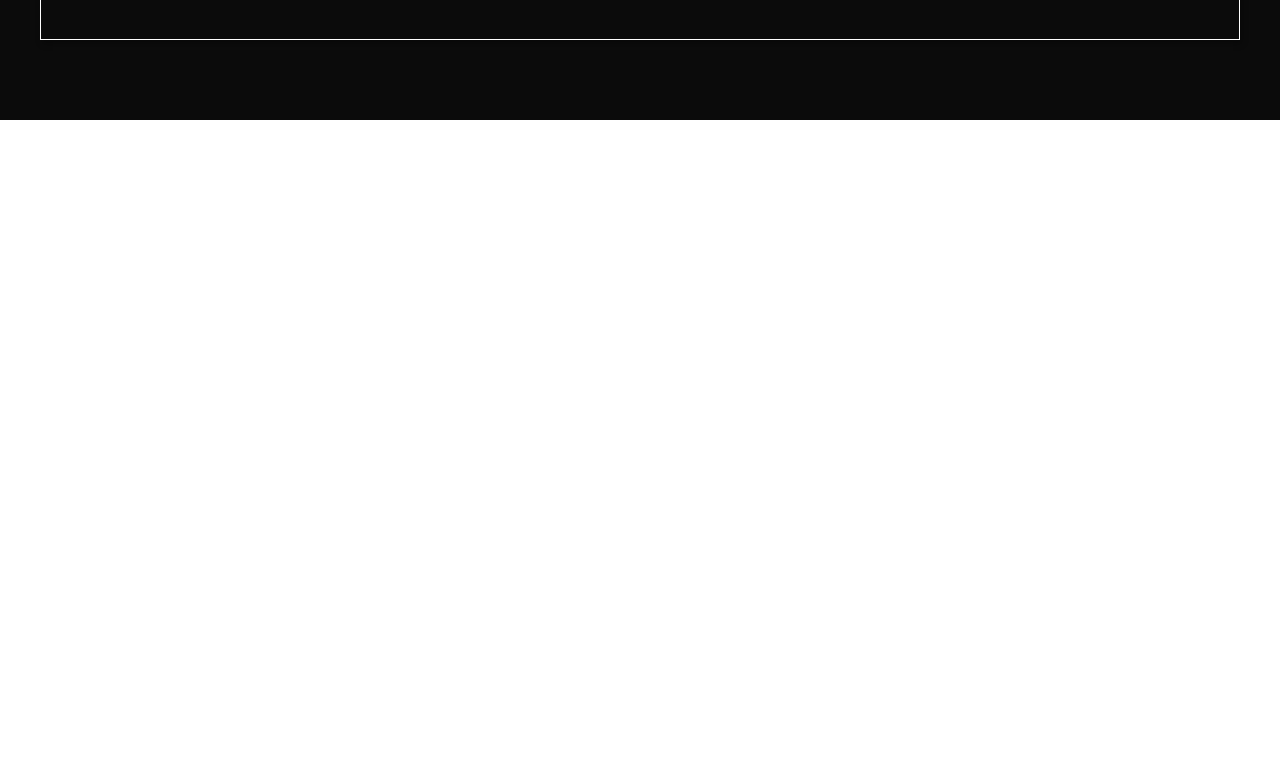
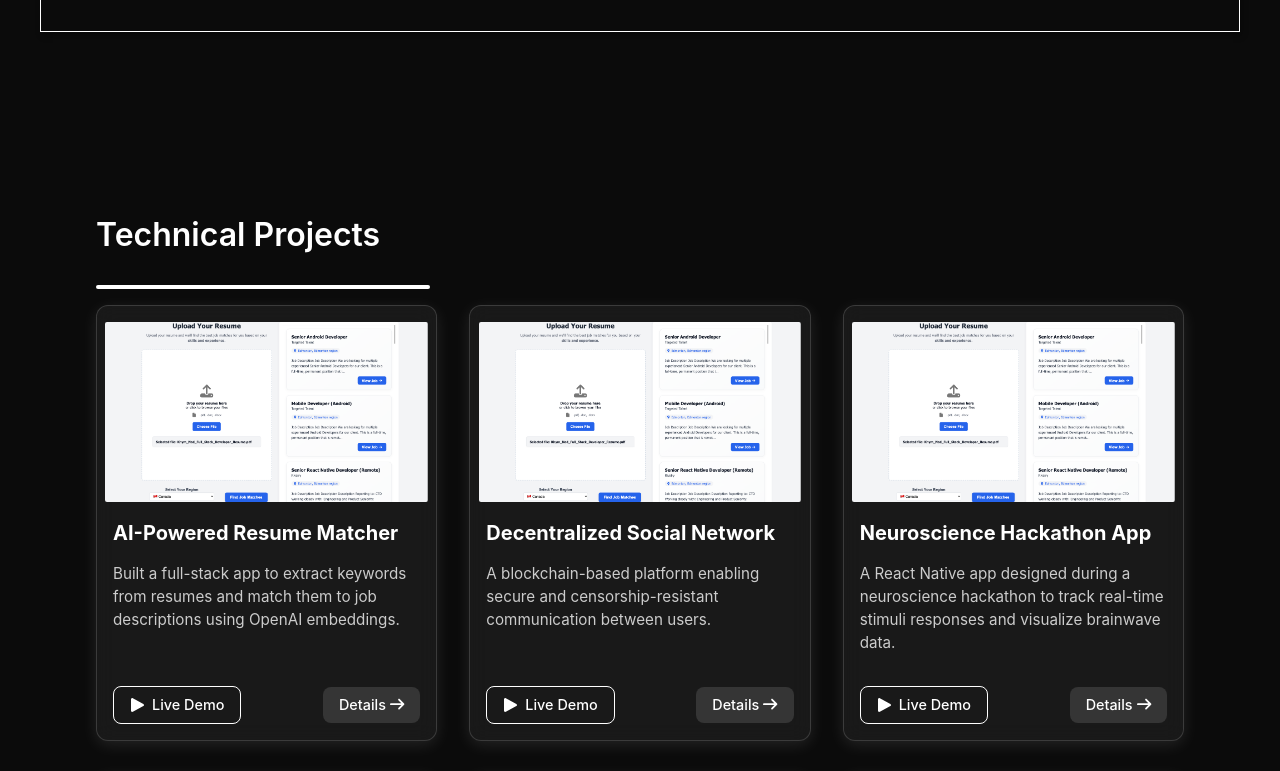
Before and after one commit to KhymNad/portfolio-react, a React app: page / in a window 1280 px wide. Shown: the part 680-1451 px from the top of the page. Before the commit the page ends 800 px from the top, so only its background shows below. Built offline with nearby package versions, Linux system fonts and the light colour scheme; the HTML template or start-up script is replaced by a standard one.

Commit message:
implemented projectSection, updated heroSection & navBar

```diff
--- a/package.json
+++ b/package.json
@@ -11,13 +11,14 @@
   },
   "dependencies": {
     "@fortawesome/free-brands-svg-icons": "^7.0.0",
+    "@fortawesome/free-solid-svg-icons": "^7.0.0",
     "@fortawesome/react-fontawesome": "^0.2.3",
     "react": "^19.1.0",
     "react-dom": "^19.1.0"
   },
   "devDependencies": {
     "@eslint/js": "^9.30.1",
-    "@types/react": "^19.1.8",
+    "@types/react": "^19.1.9",
     "@types/react-dom": "^19.1.6",
     "@vitejs/plugin-react": "^4.6.0",
     "eslint": "^9.30.1",
--- a/src/App.tsx
+++ b/src/App.tsx
@@ -1,5 +1,5 @@
 import './App.css'
-import { NavBar, HeroSection } from './components';
+import { NavBar, HeroSection, ProjectSection } from './components';
 
 function App() {
 
@@ -7,6 +7,7 @@ function App() {
     <>
       <NavBar />
       <HeroSection />
+      <ProjectSection />
     </>
   )
 }
--- a/src/components/HeroSection/HeroSection.tsx
+++ b/src/components/HeroSection/HeroSection.tsx
@@ -12,7 +12,7 @@ const HeroSection: React.FC = () => {
                     <h2>Full-Stack Developer</h2>
                     <div className={styles.links_container}>
                         <a
-                        href="https://github.com/YOUR_USERNAME"
+                        href="https://github.com/KhymNad"
                         target="_blank"
                         rel="noopener noreferrer"
                         className={styles.link_icon}
@@ -21,7 +21,7 @@ const HeroSection: React.FC = () => {
                         <FontAwesomeIcon icon={faSquareGithub} />
                         </a>
                         <a
-                        href="https://linkedin.com/in/YOUR_PROFILE"
+                        href="https://www.linkedin.com/in/khym-nad-76b262235/"
                         target="_blank"
                         rel="noopener noreferrer"
                         className={styles.link_icon}
--- a/src/components/NavBar/NavBar.module.css
+++ b/src/components/NavBar/NavBar.module.css
@@ -5,6 +5,7 @@
     width: 100%;
     padding: 2rem 2rem;
     background-color: transparent;
+    height: 30px;
     display: flex;
     justify-content: space-between;
     align-items: center;
@@ -15,7 +16,7 @@
 
 .nav_left {
     padding-left: 2rem;
-    font-size: 1.5rem;
+    font-size: 1.25rem;
     color: white;
 }
 
@@ -31,11 +32,12 @@
 
 .nav_right li {
     position: relative;
+    font-size: 1rem;
     color: #9e9e9e;
     cursor: pointer;
     transition: color 0.3s ease;
     padding-bottom: 0.25rem;
-    }
+}
 
 .nav_right li:hover {
     color: #ffffff;
--- /dev/null
+++ b/src/components/ProjectsSection/ProjectCard.module.css
@@ -0,0 +1,108 @@
+.card {
+    background: rgba(255, 255, 255, 0.06);
+    border-radius: 12px;
+    overflow: hidden;
+    box-shadow: 0 4px 16px rgba(255, 255, 255, 0.1);
+    display: flex;
+    flex-direction: column;
+    align-items: center;
+    transition: transform 0.3s ease, background 0.3s ease;
+    backdrop-filter: blur(10px);
+    -webkit-backdrop-filter: blur(10px);
+    border: 1px solid rgba(255, 255, 255, 0.15);
+}
+
+.card:hover {
+    transform: translateY(-6px);
+    background: rgba(255, 255, 255, 0.1);
+}
+
+.image_container {
+    width: 95%;
+    height: 180px;
+    padding: 0 1rem;
+    padding-top: 1rem;
+    overflow: hidden;
+    display: flex;
+    justify-content: center;
+    align-items: center;
+}
+
+.image {
+    width: 100%;
+    border-radius: 2px;
+    height: 180px;
+    object-fit: cover;
+    background-color: #2a2a2a;
+}
+
+.content {
+    padding: 1rem;
+    display: flex;
+    flex-direction: column;
+    flex-grow: 1;
+}
+
+.content h3 {
+    font-size: 1.25rem;
+    color: white;
+    margin: 0 0;
+}
+
+.content p {
+    color: #cccccc;
+    font-size: 0.95rem;
+    line-height: 1.5;
+    flex-grow: 1;
+}
+
+.links {
+    margin-top: 1rem;
+    display: flex;
+    justify-content: space-between;
+    align-items: center;
+}
+
+.details {
+    background-color: rgba(255, 255, 255, 0.12);
+    color: white;
+    padding: 0.45rem 1rem;
+    border-radius: 8px;
+    font-size: 0.9rem;
+    text-decoration: none;
+    transition: background-color 0.2s ease;
+}
+.details_icon {
+    font-size: 0.9rem;
+    margin-left: 0.25rem;
+}
+
+.details:hover {
+    background-color: rgb(255, 255, 255);
+    color: #000000;
+}
+
+.btnOutline {
+    display: inline-flex;
+    align-items: center;
+    gap: 0.5rem;
+    padding: 0.45rem 1rem;
+    border: 1px solid #ffffff;
+    color: #ffffff;
+    text-decoration: none;
+    font-weight: 500;
+    border-radius: 8px;
+    font-size: 0.9rem;
+    background-color: transparent;
+    transition: background-color 0.2s ease, color 0.2s ease, border-color 0.2s ease;
+}
+
+.btnOutline:hover {
+    background-color: #ffffff;
+    color: #000;
+    border-color: #ffffff;
+}
+
+.btnIcon {
+    font-size: 1rem;
+}
--- /dev/null
+++ b/src/components/ProjectsSection/ProjectCard.tsx
@@ -0,0 +1,54 @@
+import React from 'react';
+import { FontAwesomeIcon } from '@fortawesome/react-fontawesome';
+import { faPlay, faArrowRight } from '@fortawesome/free-solid-svg-icons';
+import styles from './ProjectCard.module.css';
+
+interface ProjectCardProps {
+    title: string;
+    description: string;
+    image: string;
+    liveDemoLink: string;
+    detailsLink: string;
+}
+
+const ProjectCard: React.FC<ProjectCardProps> = ({
+    title,
+    description,
+    image,
+    liveDemoLink,
+    detailsLink,
+}) => {
+    return (
+        <div className={styles.card}>
+            <div className={styles.image_container}>
+                <img src={image} alt={title} className={styles.image} />
+            </div>
+            <div className={styles.content}>
+                <h3>{title}</h3>
+                <p>{description}</p>
+                <div className={styles.links}>
+                    <a
+                        href={liveDemoLink}
+                        target="_blank"
+                        rel="noopener noreferrer"
+                        className={styles.btnOutline}
+                    >
+                        <FontAwesomeIcon icon={faPlay} className={styles.btnIcon} />
+                        Live Demo
+                    </a>
+                    <a
+                        href={detailsLink}
+                        target="_blank"
+                        rel="noopener noreferrer"
+                        className={styles.details}
+                    >
+                        Details
+                        <FontAwesomeIcon icon={faArrowRight} className={styles.details_icon} />
+                    </a>
+                </div>
+            </div>
+        </div>
+    );
+};
+
+export default ProjectCard;
--- /dev/null
+++ b/src/components/ProjectsSection/ProjectSection.module.css
@@ -0,0 +1,49 @@
+.project_section {
+    padding: 4rem 2rem;
+    background-color: #0B0B0B;
+    color: white;
+}
+
+.project_container {
+    max-width: 1600px;
+    margin: 0 auto;
+    padding: 0 4rem;
+}
+
+@media (max-width: 1200px) {
+    .project_container {
+    padding: 0 4rem;
+    }
+}
+
+@media (max-width: 768px) {
+    .project_container {
+        padding: 0 2rem;
+    }
+}
+
+.section_title {
+    margin-bottom: 1rem;
+    max-width: 600px;
+    display: flex;
+    flex-direction: column;
+    align-items: flex-start;
+}
+
+.title {
+    font-size: 2rem;
+    font-weight: 600;
+}
+
+.underline {
+    height: 4px;
+    background-color: #ffffff;
+    border-radius: 4px;
+    transition: width 0.3s ease;
+}
+
+.project_grid {
+    display: grid;
+    grid-template-columns: repeat(3, 1fr);
+    gap: 2rem;
+}
--- /dev/null
+++ b/src/components/ProjectsSection/ProjectSection.tsx
@@ -0,0 +1,81 @@
+import React, { useRef, useEffect, useState } from 'react';
+import styles from './ProjectSection.module.css';
+import ProjectCard from './ProjectCard';
+
+const projects = [
+    {
+        title: 'AI-Powered Resume Matcher',
+        description: 'Built a full-stack app to extract keywords from resumes and match them to job descriptions using OpenAI embeddings.',
+        image: '../../images/projects/resume-matcher-thumb.png',
+        liveDemoLink: 'https://your-resume-demo-link.com',
+        detailsLink: 'https://github.com/your-repo/resume-matcher',
+    },
+    {
+        title: 'Decentralized Social Network',
+        description: 'A blockchain-based platform enabling secure and censorship-resistant communication between users.',
+        image: '../../images/projects/resume-matcher-thumb.png',
+        liveDemoLink: 'https://your-social-demo.com',
+        detailsLink: 'https://github.com/your-repo/decentralized-social',
+    },
+    {
+        title: 'Neuroscience Hackathon App',
+        description: 'A React Native app designed during a neuroscience hackathon to track real-time stimuli responses and visualize brainwave data.',
+        image: '../../images/projects/resume-matcher-thumb.png',
+        liveDemoLink: 'https://your-hackathon-demo.com',
+        detailsLink: 'https://github.com/your-repo/neuro-hackathon-app',
+    },
+    {
+        title: 'Neuroscience Hackathon App',
+        description: 'A React Native app designed during a neuroscience hackathon to track real-time stimuli responses and visualize brainwave data.',
+        image: '../../images/projects/resume-matcher-thumb.png',
+        liveDemoLink: 'https://your-hackathon-demo.com',
+        detailsLink: 'https://github.com/your-repo/neuro-hackathon-app',
+    },
+    {
+        title: 'Neuroscience Hackathon App',
+        description: 'A React Native app designed during a neuroscience hackathon to track real-time stimuli responses and visualize brainwave data.',
+        image: '../../images/projects/resume-matcher-thumb.png',
+        liveDemoLink: 'https://your-hackathon-demo.com',
+        detailsLink: 'https://github.com/your-repo/neuro-hackathon-app',
+    },
+    {
+        title: 'Neuroscience Hackathon App',
+        description: 'A React Native app designed during a neuroscience hackathon to track real-time stimuli responses and visualize brainwave data.',
+        image: '../../images/projects/resume-matcher-thumb.png',
+        liveDemoLink: 'https://your-hackathon-demo.com',
+        detailsLink: 'https://github.com/your-repo/neuro-hackathon-app',
+    },
+];
+
+const ProjectSection: React.FC = () => {
+    const titleRef = useRef<HTMLHeadingElement>(null);
+    const [underlineWidth, setUnderlineWidth] = useState(0);
+
+    useEffect(() => {
+        if (titleRef.current) {
+        const titleWidth = titleRef.current.offsetWidth;
+        setUnderlineWidth(titleWidth + 50);
+        }
+    }, []);
+
+    return (
+        <section className={styles.project_section}>
+            <div className={styles.project_container}>
+                <div className={styles.section_title}>
+                <h2 className={styles.title} ref={titleRef}>Technical Projects</h2>
+                <div
+                    className={styles.underline}
+                    style={{ width: `${underlineWidth}px` }}
+                />
+                </div>
+                <div className={styles.project_grid}>
+                {projects.map((project, index) => (
+                    <ProjectCard key={index} {...project} />
+                ))}
+                </div>
+            </div>
+        </section>
+    );
+};
+
+export default ProjectSection;
--- a/src/components/index.tsx
+++ b/src/components/index.tsx
@@ -1,2 +1,3 @@
 export {default as NavBar} from './NavBar/NavBar';
 export {default as HeroSection} from './HeroSection/HeroSection';
+export {default as ProjectSection} from './ProjectsSection/ProjectSection';
```
Also changed, not shown: src/components/HeroSection/HeroSection.module.css (+41 -3 lines), public/images/projects/resume-matcher-thumb.png (added), 1 other file (tests, documents, lock files or other folders).
